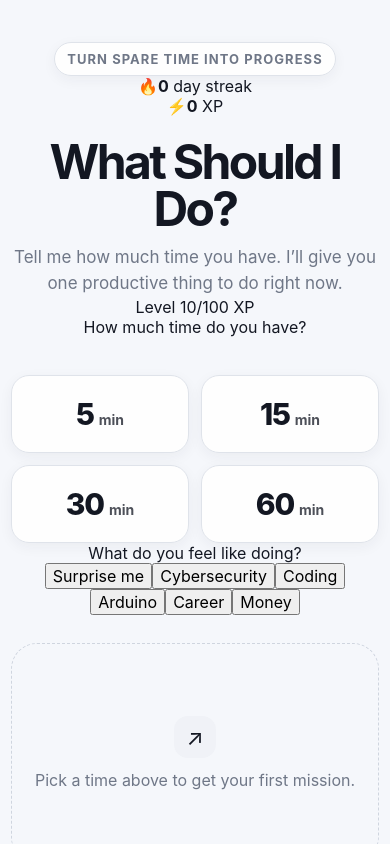
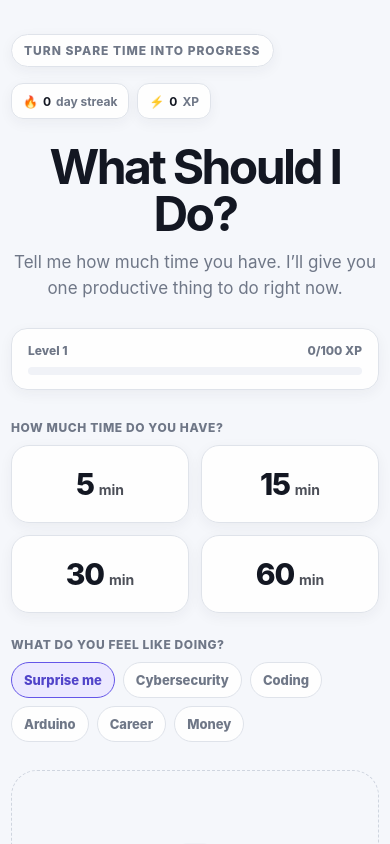
Before and after one commit to Yass29/what-should-i-do, a React (Vite) app: page / in a window 390 px wide. Shown: the top 844 px of the page. Built offline with nearby package versions, Linux system fonts and the light colour scheme.

Commit message:
Style V2 progress dashboard

```diff
--- a/src/App.css
+++ b/src/App.css
@@ -1,12 +1,11 @@
 .app-shell {
-  width: min(920px, calc(100% - 32px));
+  width: min(980px, calc(100% - 32px));
   min-height: 100svh;
   margin: 0 auto;
   display: flex;
   flex-direction: column;
   justify-content: space-between;
-  padding: 72px 0 24px;
-  box-sizing: border-box;
+  padding: 54px 0 24px;
 }
 
 .hero {
@@ -16,25 +15,58 @@
   text-align: center;
 }
 
-.eyebrow {
+.topbar {
+  width: min(760px, 100%);
+  display: flex;
+  justify-content: space-between;
+  align-items: center;
+  gap: 16px;
+}
+
+.eyebrow,
+.stat-chip {
   display: inline-flex;
   align-items: center;
-  gap: 8px;
-  padding: 8px 12px;
   border: 1px solid var(--border);
-  border-radius: 999px;
   background: var(--surface);
-  color: var(--muted);
-  font-size: 13px;
-  font-weight: 700;
-  letter-spacing: 0.08em;
-  text-transform: uppercase;
   box-shadow: var(--shadow-sm);
 }
 
+.eyebrow {
+  padding: 8px 12px;
+  border-radius: 999px;
+  color: var(--muted);
+  font-size: 12px;
+  font-weight: 800;
+  letter-spacing: 0.08em;
+  text-transform: uppercase;
+}
+
+.stats {
+  display: flex;
+  gap: 8px;
+  flex-wrap: wrap;
+  justify-content: flex-end;
+}
+
+.stat-chip {
+  min-height: 36px;
+  padding: 0 11px;
+  gap: 5px;
+  border-radius: 12px;
+  color: var(--muted);
+  font-size: 12px;
+  font-weight: 700;
+}
+
+.stat-chip strong {
+  color: var(--text);
+}
+
 h1 {
-  margin: 22px 0 12px;
-  max-width: 800px;
+  margin: 24px 0 12px;
+  max-width: 820px;
+  color: var(--text);
   font-size: clamp(48px, 8vw, 86px);
   line-height: 0.98;
   letter-spacing: -0.055em;
@@ -48,12 +80,56 @@ h1 {
   line-height: 1.55;
 }
 
+.level-card {
+  width: min(620px, 100%);
+  margin-top: 26px;
+  padding: 14px 16px;
+  border: 1px solid var(--border);
+  border-radius: 16px;
+  background: var(--surface);
+  box-shadow: var(--shadow-sm);
+}
+
+.level-copy {
+  display: flex;
+  justify-content: space-between;
+  margin-bottom: 9px;
+  color: var(--muted);
+  font-size: 12px;
+  font-weight: 800;
+}
+
+.progress-track {
+  height: 8px;
+  overflow: hidden;
+  border-radius: 999px;
+  background: var(--surface-strong);
+}
+
+.progress-fill {
+  height: 100%;
+  border-radius: inherit;
+  background: linear-gradient(90deg, var(--accent), #9a8fff);
+  transition: width 220ms ease;
+}
+
+.section-label {
+  width: min(620px, 100%);
+  margin-top: 30px;
+  text-align: left;
+  color: var(--muted);
+  font-size: 12px;
+  font-weight: 800;
+  letter-spacing: 0.05em;
+  text-transform: uppercase;
+}
+
 .duration-grid {
   width: min(620px, 100%);
   display: grid;
   grid-template-columns: repeat(4, 1fr);
   gap: 12px;
-  margin-top: 38px;
+  margin-top: 10px;
 }
 
 .duration-button {
@@ -77,12 +153,6 @@ h1 {
   box-shadow: var(--shadow-md);
 }
 
-.duration-button:focus-visible,
-.another-button:focus-visible {
-  outline: 3px solid var(--focus);
-  outline-offset: 3px;
-}
-
 .duration-button.active {
   background: var(--accent);
   border-color: var(--accent);
@@ -99,6 +169,50 @@ h1 {
   font-size: 14px;
   font-weight: 700;
   opacity: 0.75;
+}
+
+.category-heading {
+  margin-top: 24px;
+}
+
+.category-row {
+  width: min(620px, 100%);
+  display: flex;
+  gap: 8px;
+  flex-wrap: wrap;
+  margin-top: 10px;
+}
+
+.category-button {
+  border: 1px solid var(--border);
+  border-radius: 999px;
+  background: var(--surface);
+  color: var(--muted);
+  padding: 9px 12px;
+  font-size: 13px;
+  font-weight: 800;
+  cursor: pointer;
+  transition: 160ms ease;
+}
+
+.category-button:hover,
+.category-button.active {
+  border-color: var(--accent);
+  color: var(--text);
+}
+
+.category-button.active {
+  background: var(--accent-soft);
+  color: var(--accent-text);
+}
+
+.duration-button:focus-visible,
+.category-button:focus-visible,
+.done-button:focus-visible,
+.another-button:focus-visible,
+.clear-history:focus-visible {
+  outline: 3px solid var(--focus);
+  outline-offset: 3px;
 }
 
 .empty-state {
@@ -133,7 +247,6 @@ h1 {
   width: min(620px, 100%);
   margin-top: 28px;
   padding: 28px;
-  box-sizing: border-box;
   text-align: left;
   border: 1px solid var(--border);
   border-radius: 26px;
@@ -200,27 +313,119 @@ h1 {
   line-height: 1.65;
 }
 
+.action-row {
+  display: grid;
+  grid-template-columns: 1.2fr 1fr;
+  gap: 10px;
+  margin-top: 26px;
+}
+
+.done-button,
 .another-button {
-  width: 100%;
-  margin-top: 26px;
   border: 0;
   border-radius: 15px;
-  background: var(--text);
-  color: var(--bg);
   padding: 15px 18px;
   display: flex;
   align-items: center;
   justify-content: center;
-  gap: 10px;
+  gap: 8px;
   font: inherit;
   font-weight: 800;
   cursor: pointer;
   transition: transform 160ms ease, opacity 160ms ease;
 }
 
+.done-button {
+  background: var(--accent);
+  color: white;
+}
+
+.done-button span {
+  opacity: 0.78;
+  font-size: 12px;
+}
+
+.another-button {
+  background: var(--text);
+  color: var(--bg);
+}
+
+.done-button:hover,
 .another-button:hover {
   transform: translateY(-1px);
   opacity: 0.92;
+}
+
+.history-panel {
+  width: min(620px, 100%);
+  margin-top: 34px;
+  padding: 22px;
+  border: 1px solid var(--border);
+  border-radius: 22px;
+  background: var(--surface);
+  text-align: left;
+}
+
+.history-header {
+  display: flex;
+  align-items: flex-start;
+  justify-content: space-between;
+  gap: 16px;
+  margin-bottom: 14px;
+}
+
+.history-header .section-label {
+  width: auto;
+  margin: 0 0 4px;
+}
+
+.history-header h3 {
+  margin: 0;
+  color: var(--text);
+  font-size: 18px;
+}
+
+.clear-history {
+  border: 0;
+  background: transparent;
+  color: var(--muted);
+  font-weight: 700;
+  cursor: pointer;
+}
+
+.history-list {
+  display: grid;
+  gap: 8px;
+}
+
+.history-item {
+  display: flex;
+  justify-content: space-between;
+  gap: 16px;
+  padding: 12px 0;
+  border-top: 1px solid var(--border);
+}
+
+.history-item div {
+  min-width: 0;
+  display: grid;
+  gap: 3px;
+}
+
+.history-item strong {
+  color: var(--text);
+  font-size: 14px;
+}
+
+.history-item span {
+  color: var(--muted);
+  font-size: 12px;
+}
+
+.history-xp {
+  flex: 0 0 auto;
+  color: var(--accent-text) !important;
+  font-weight: 800;
 }
 
 footer {
@@ -247,10 +452,20 @@ footer {
   }
 }
 
-@media (max-width: 640px) {
+@media (max-width: 720px) {
   .app-shell {
-    width: min(100% - 22px, 920px);
-    padding-top: 42px;
+    width: min(100% - 22px, 980px);
+    padding-top: 34px;
+  }
+
+  .topbar {
+    align-items: flex-start;
+    flex-direction: column;
+  }
+
+  .stats {
+    width: 100%;
+    justify-content: flex-start;
   }
 
   .duration-grid {
@@ -268,4 +483,8 @@ footer {
   .time-pill {
     margin-left: 0;
   }
+
+  .action-row {
+    grid-template-columns: 1fr;
+  }
 }
```
